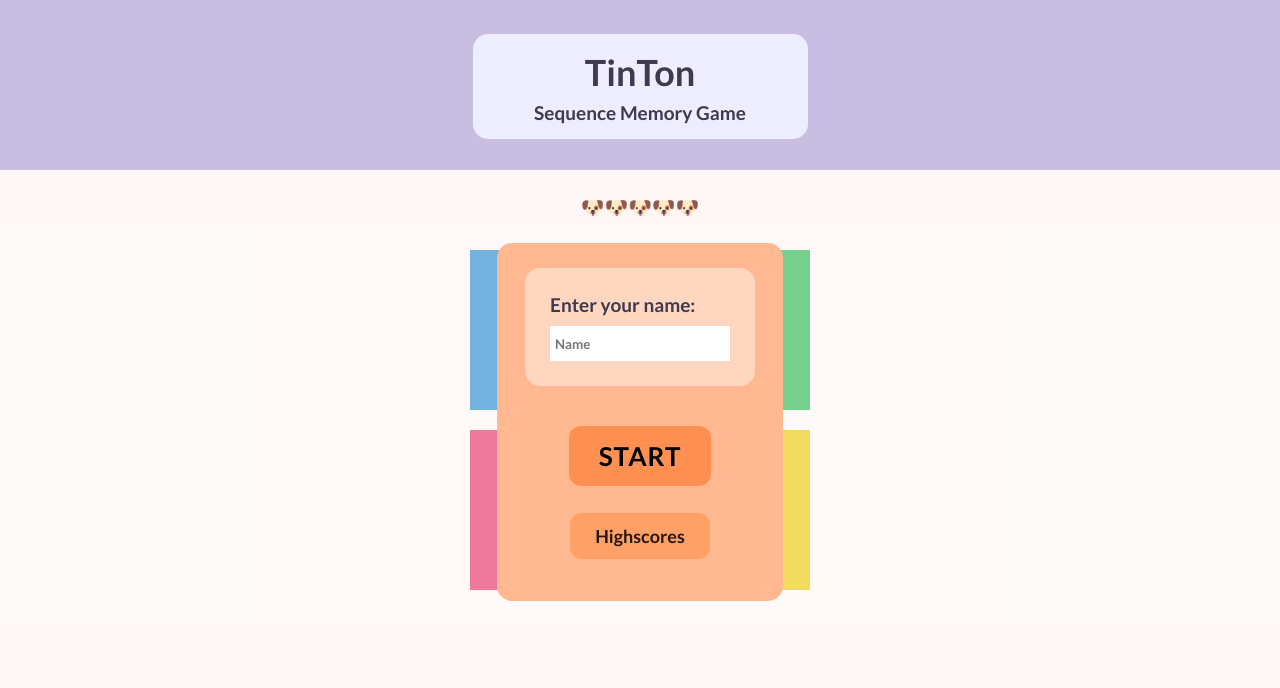
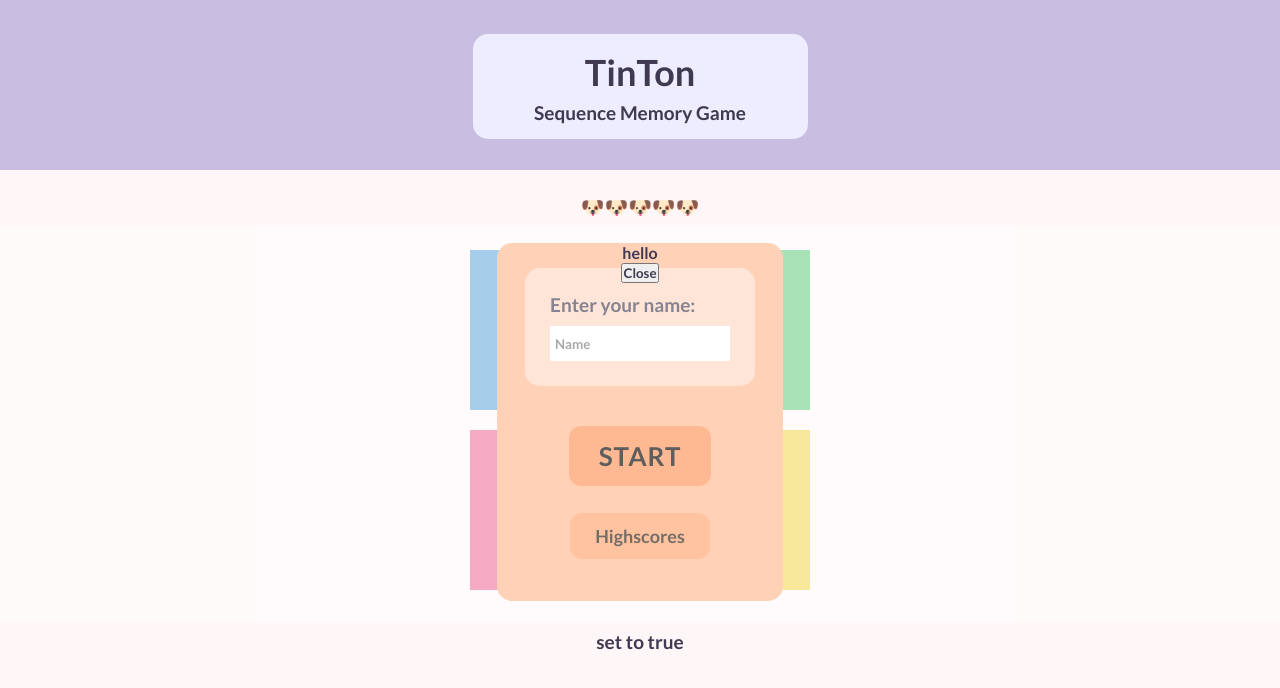
Before and after one commit to WeraGitHub/TinTon_React, a React (Create React App) app: page / in a window 1280 px wide. Both pictures are taken after a click on the button "Highscores". Shown: the top 688 px of the page. Built offline with nearby package versions, Linux system fonts and the light colour scheme.

Commit message:
Skeleton of a score board

```diff
--- /dev/null
+++ b/src/components/ScoreBoard.jsx
@@ -0,0 +1,11 @@
+import React from "react";
+import "./ScoreBoard.css";
+
+const ScoreBoard = ({ scoreBoard }) => (
+  <div className="game-over-modal-mask">
+    <p>hello</p>
+    <button onClick={scoreBoard}>Close</button>
+  </div>
+);
+
+export default ScoreBoard;
--- a/src/components/TinTonGame.jsx
+++ b/src/components/TinTonGame.jsx
@@ -6,27 +6,20 @@ import Score from "./Score";
 import Nudge from "./Nudge";
 import StartModal from "./StartModal";
 import GameOverModal from "./GameOverModal";
+import ScoreBoard from "./ScoreBoard";
 
 const colors = ["green", "red", "yellow", "blue"];
 
 function TinTonGame() {
-  // State for the sequence of colors to remember
-  const [sequence, setSequence] = useState([]);
-  // State to control the game's playing status
-  const [isPlaying, setIsPlaying] = useState(false);
-  // State to keep track of the index of the current color to click
-  const [currentColorIndex, setCurrentColorIndex] = useState(0);
-    // state for message to display when it's players turn
-  const [nudge, setNudge] = useState('');
-  // State to determine if the sequence is being shown or not
-  const [isShowingSequence, setIsShowingSequence] = useState(false);
-  // players name
-  const [name, setName] = useState('');
-  // played before or is it the very first time?
-  const [isFreshStart, setIsFreshStart] = useState(true);
-  // score
+  const [sequence, setSequence] = useState([]);  // State for the sequence of colors to remember
+  const [isPlaying, setIsPlaying] = useState(false);  // State to control the game's playing status
+  const [currentColorIndex, setCurrentColorIndex] = useState(0);  // State to keep track of the index of the current color to click
+  const [nudge, setNudge] = useState('');  // state for message to display when it's players turn
+  const [isShowingSequence, setIsShowingSequence] = useState(false);// State to determine if the sequence is being shown or not
+  const [name, setName] = useState('');  // player's name
+  const [isFreshStart, setIsFreshStart] = useState(true);  // played before or is it the very first time?
   const [score, setScore] = useState(0);
-
+  const [showScoreBoard, setShowScoreBoard] = useState(false);
 
   // Refs for each color button to access the DOM element
   const greenButtonRef = useRef(null);
@@ -34,14 +27,12 @@ function TinTonGame() {
   const yellowButtonRef = useRef(null);
   const blueButtonRef = useRef(null);
 
-  // Function to restart the game
   const resetGame = () => {
     setSequence([]);
     setIsPlaying(false);
     setCurrentColorIndex(0);
   };
 
-  // Function to add a random color to the sequence
   const addRandomColorToSequence = () => {
     const color = colors[Math.floor(Math.random() * 4)];
     const newSequence = [...sequence, color];
@@ -57,7 +48,16 @@ function TinTonGame() {
     }
   };
 
-  // Function to handle the color button click
+  const scoreBoard = () => {
+    if (showScoreBoard) {
+      setShowScoreBoard(false);
+      setNudge("set to false")
+    } else {
+      setShowScoreBoard(true);
+      setNudge("set to true")
+    }
+  };
+
   const handleColorButtonClick = (e) => {
     if (isPlaying) {
       // Add a temporary opacity class for visual feedback
@@ -100,9 +100,7 @@ function TinTonGame() {
     if (sequence.length > 0) {
       // Function to show the sequence of colors
       const showSequence = (idx = 0) => {
-
         let ref = null;
-
         // Set the ref based on the color in the sequence
         if (sequence[idx] === "green") ref = greenButtonRef;
         if (sequence[idx] === "red") ref = redButtonRef;
@@ -141,7 +139,6 @@ function TinTonGame() {
 
       <div className="game-board">
         <div>
-          {/* Render the color buttons */}
           <GameButton
             color="blue"
             onClick={handleColorButtonClick}
@@ -175,11 +172,12 @@ function TinTonGame() {
         </div>
       </div>
 
+      <Nudge nudge={nudge}/>
       {/* show Start button only when the haven't started yet */}
-      {!isPlaying && isFreshStart && <StartModal onClick={handleStart} setName={setName}/>}
+      {!isPlaying && isFreshStart && <StartModal onClick={handleStart} scoreBoard={scoreBoard} setName={setName}/>}
       {/* show Game Over with option to start again */}
-      {!isPlaying && !isFreshStart && <GameOverModal onClick={handleStart} name={name} score={score}/>}
-      <Nudge nudge={nudge}/>
+      {!isPlaying && !isFreshStart && <GameOverModal onClick={handleStart} scoreBoard={scoreBoard} name={name} score={score}/>}
+      {showScoreBoard && <ScoreBoard scoreBoard={scoreBoard}/>}
 
     </div>
   );
```
Also changed, not shown: src/components/ScoreBoard.css (added).
